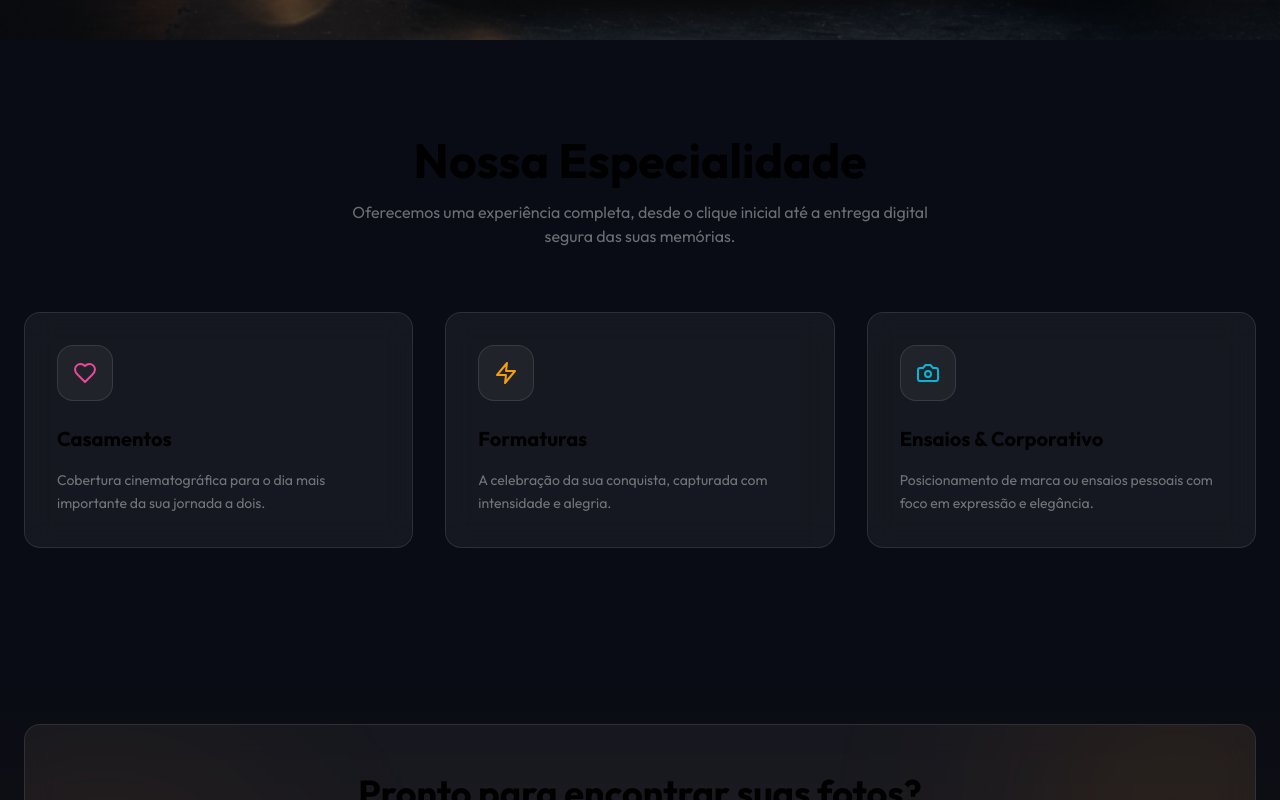
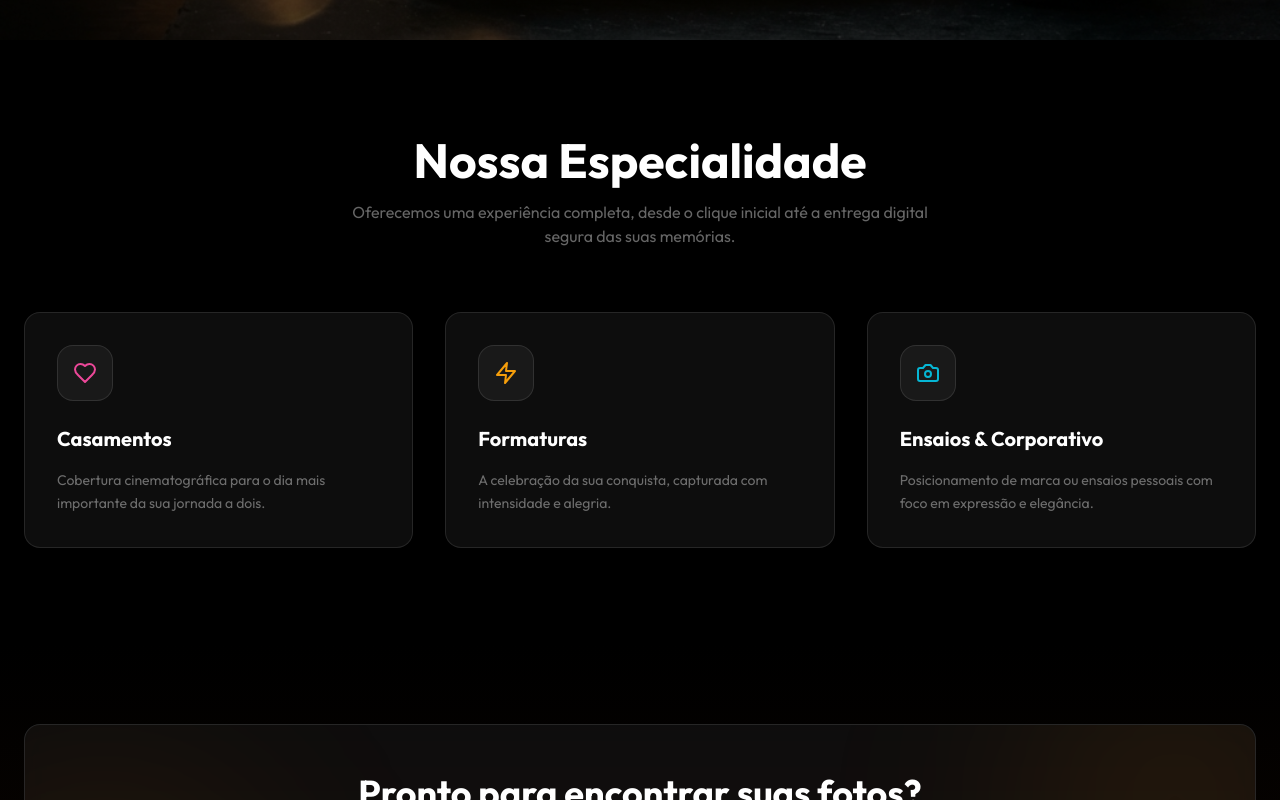
Before and after one commit to SLATNNYV/GABRIEL_REC, a Next.js app: page / in a window 1280 px wide. Shown: the part 760-1560 px from the top of the page. Built offline with nearby package versions, Linux system fonts and the light colour scheme.

Commit message:
feat: initialize landing page and services section with updated color palette

```diff
--- a/src/app/page.tsx
+++ b/src/app/page.tsx
@@ -57,7 +57,7 @@
       <section className="py-24 bg-black">
         <div className="container mx-auto px-6">
           <div className="text-center mb-16">
-            <h2 className="text-3xl md:text-5xl font-bold mb-4">Nossa Especialidade</h2>
+            <h2 className="text-3xl md:text-5xl font-bold mb-4 text-white">Nossa Especialidade</h2>
             <p className="text-white/40 max-w-xl mx-auto">Oferecemos uma experiência completa, desde o clique inicial até a entrega digital segura das suas memórias.</p>
           </div>
 
@@ -86,7 +86,7 @@
         <div className="container mx-auto px-6">
           <div className="glass-card p-12 text-center overflow-hidden relative">
             <div className="relative z-10">
-              <h2 className="text-4xl font-bold mb-6">Pronto para encontrar suas fotos?</h2>
+              <h2 className="text-4xl font-bold mb-6 text-white">Pronto para encontrar suas fotos?</h2>
               <p className="text-white/60 mb-10 max-w-2xl mx-auto">Acesse seu evento agora mesmo, selecione suas favoritas e receba as versões originais sem marcas d'água instantaneamente após o pagamento.</p>
               <Link href="/events" className="btn-gold inline-flex items-center gap-3">
                 Explorar Galeria de Eventos <ArrowRight className="w-5 h-5" />
@@ -108,7 +108,7 @@
       <div className="w-14 h-14 bg-white/5 rounded-2xl flex items-center justify-center mb-6 border border-white/10 group-hover:bg-gold-600/10 transition-colors">
         {icon}
       </div>
-      <h3 className="text-xl font-bold mb-4">{title}</h3>
+      <h3 className="text-xl font-bold mb-4 text-white group-hover:text-gold-500 transition-colors">{title}</h3>
       <p className="text-white/40 text-sm leading-relaxed">{description}</p>
     </div>
   );
--- a/src/app/servicos/page.tsx
+++ b/src/app/servicos/page.tsx
@@ -127,7 +127,7 @@
           )}
         </div>
 
-        <h3 className="text-2xl font-bold mb-1">{title}</h3>
+        <h3 className="text-2xl font-bold mb-1 text-white">{title}</h3>
         <p className="text-xs text-white/40 mb-6">{tagline}</p>
 
         <ul className="space-y-3.5 text-xs text-white/70">
@@ -159,7 +159,7 @@
       <span className="absolute -top-6 left-1/2 -translate-x-1/2 w-12 h-12 rounded-full bg-gold-600 text-black flex items-center justify-center text-lg font-black border-4 border-black shadow-lg">
         {number}
       </span>
-      <h4 className="text-lg font-bold mt-4 mb-3">{title}</h4>
+      <h4 className="text-lg font-bold mt-4 mb-3 text-white">{title}</h4>
       <p className="text-white/40 text-xs leading-relaxed">{description}</p>
     </div>
   );
--- a/src/styles/globals.css
+++ b/src/styles/globals.css
@@ -5,8 +5,8 @@
 @tailwind utilities;
 
 :root {
-  --background: 227 39% 6%;
-  --foreground: 0 0% 100%;
+  --background: #000000;
+  --foreground: #ffffff;
 }
 
 @layer base {
--- a/tailwind.config.js
+++ b/tailwind.config.js
@@ -10,7 +10,6 @@
       colors: {
         background: "var(--background)",
         foreground: "var(--foreground)",
-        black: "#090c15", // Softer dark navy instead of pure black
         gold: {
           50: "#fffbeb",
           100: "#fef3c7",
@@ -25,8 +24,8 @@
           950: "#451a03",
         },
         navy: {
-          900: "#13182b", // Softer navy
-          950: "#090c15", // Softer dark navy matching black
+          900: "#020617",
+          950: "#000000",
         }
       },
       backgroundImage: {
```
